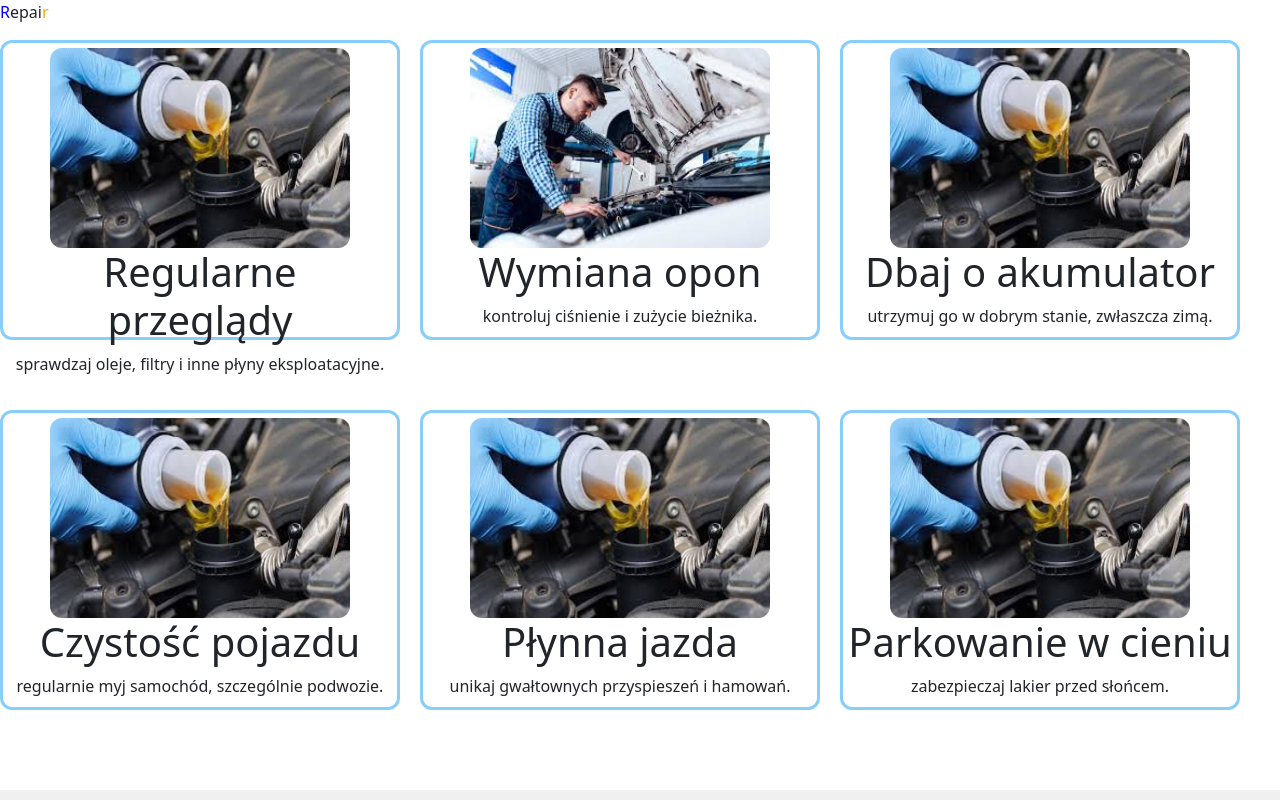
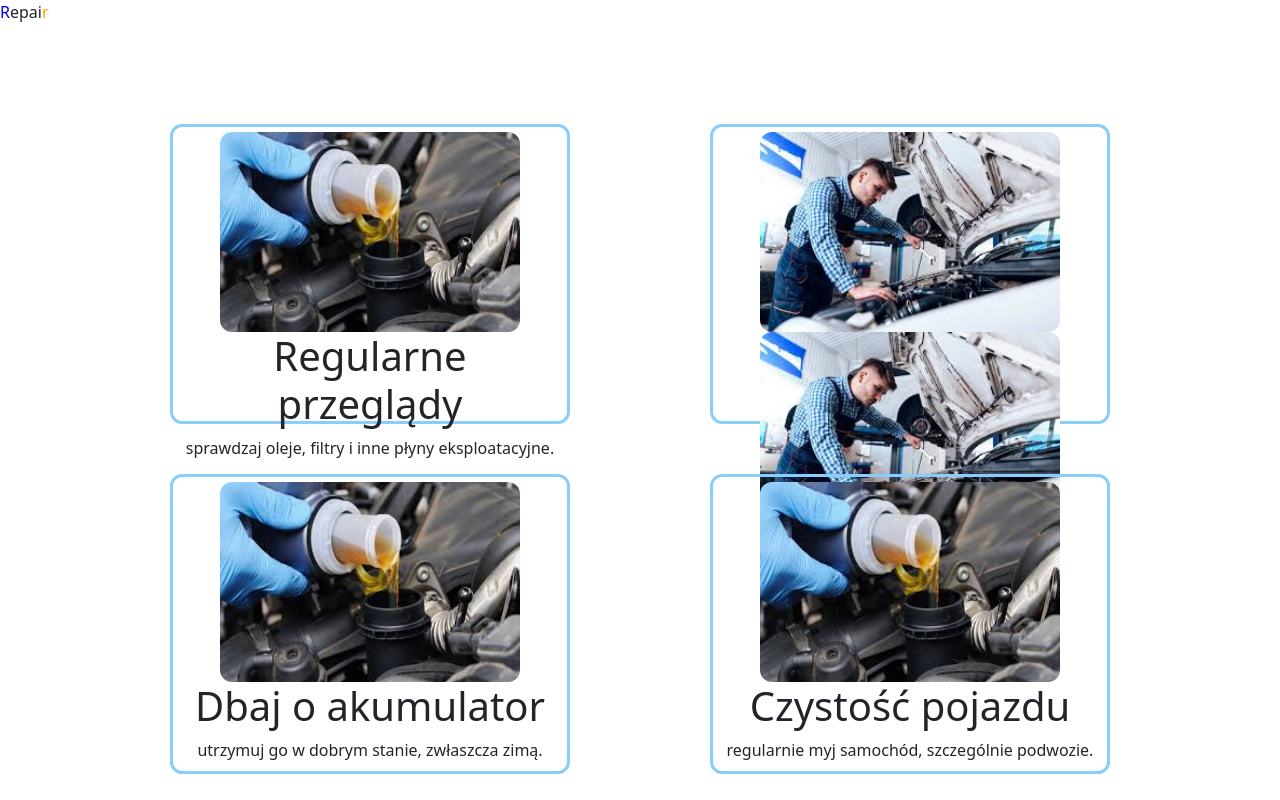
Before and after one commit to seeemmmen/Warszat, a plain HTML site: page links/porady.html in a window 1280 px wide. Shown: the top 800 px of the page. Drawn offline with nearby package versions, Linux system fonts and the light colour scheme; a web font is replaced by a local one.

Commit message:
Revert "porady fix"
This reverts commit 861b6a7e2dc4f555d89295dd4833af4d791a534e.

```diff
--- a/links/porady.html
+++ b/links/porady.html
@@ -26,7 +26,7 @@
         </div>
         <div>
             <img src="../img/2.jpg">
-
+            <img src="..\img\2.jpg">
             <h1>
                 Wymiana opon
             </h1>
--- a/style/style-porady.css
+++ b/style/style-porady.css
@@ -1,10 +1,8 @@
 .image-container {
     display: flex;
     flex-wrap: wrap;
-    flex-direction: row;
-    max-width: 1300px;
-    margin: 0 auto;
-    gap: 20px;
+    justify-content: space-around;
+    margin: 100px;
 }
 .image-container img{
     width: 300px;
```
